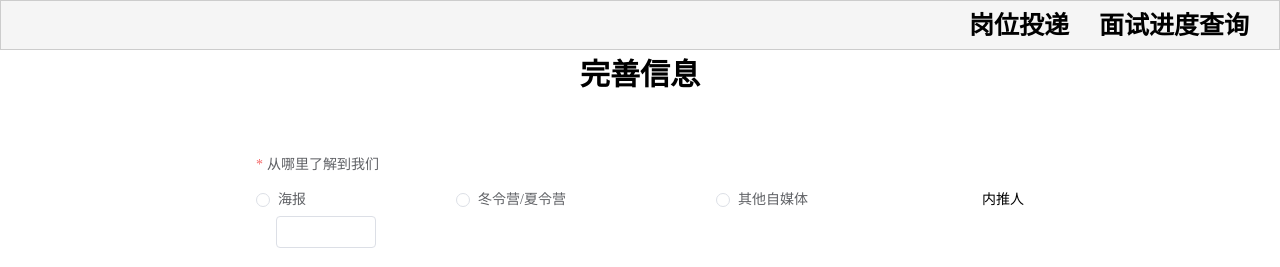
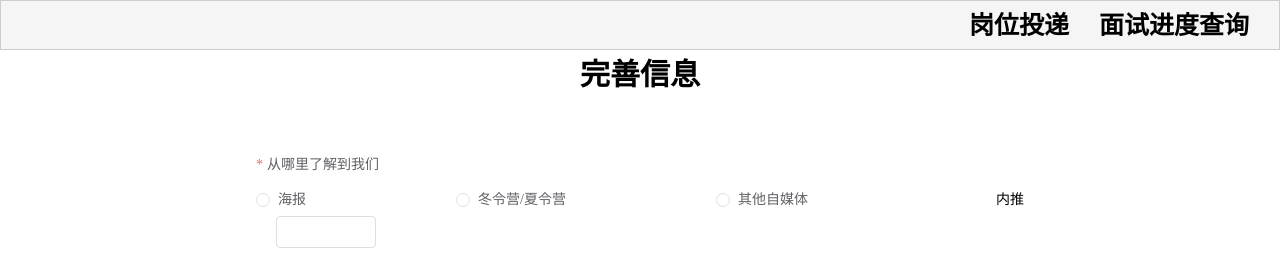
Before and after one commit to faga1/enroll, a Vue app: page /user/resume in a window 1280 px wide. Shown: the top 267 px of the page. Built offline with nearby package versions, Linux system fonts and the light colour scheme.

Commit message:
action test

```diff
--- a/src/views/user/resume.vue
+++ b/src/views/user/resume.vue
@@ -7,7 +7,7 @@
         <el-radio label="冬令营/夏令营"></el-radio>
         <el-radio label="其他自媒体"></el-radio>
       </el-radio-group>
-      <span class="interpolate-text">内推人</span>
+      <span class="interpolate-text">内推</span>
       <el-input class="interpolate" v-model="form.pushInperson"></el-input>
    </el-form-item>
     <el-form-item label="姓名" prop="name" style="display: inline-block;width:33%">
```
